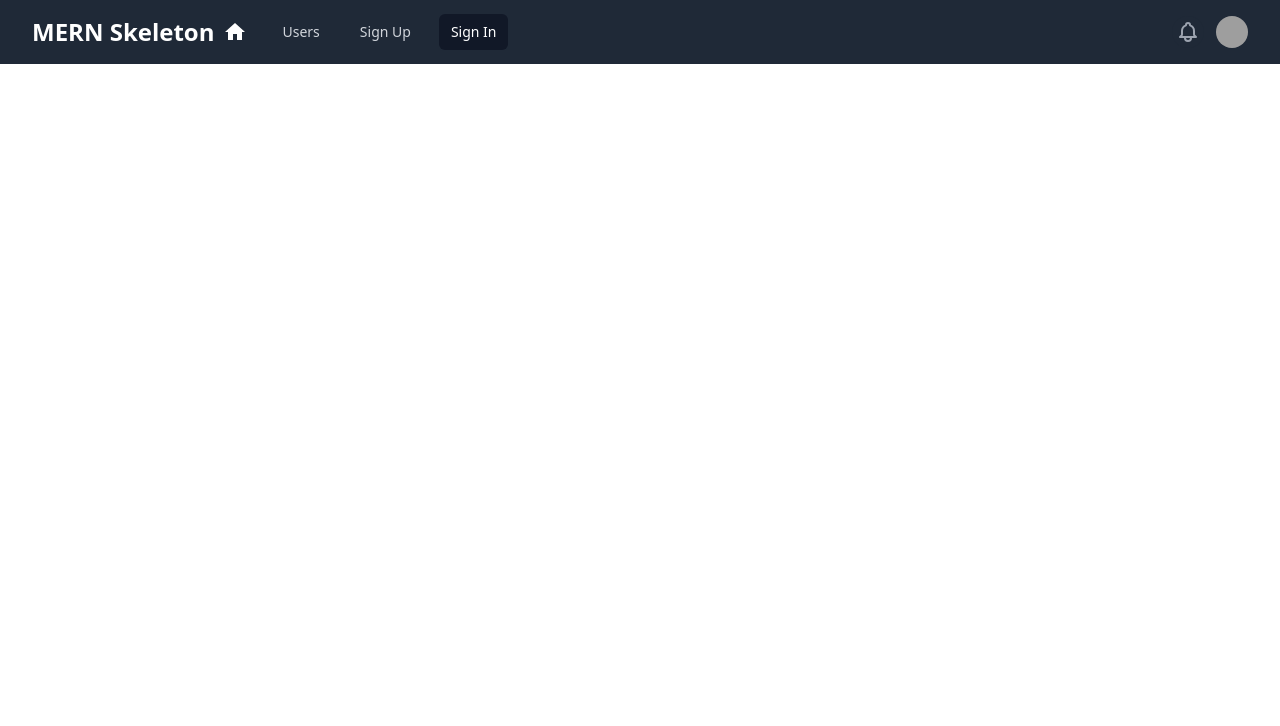
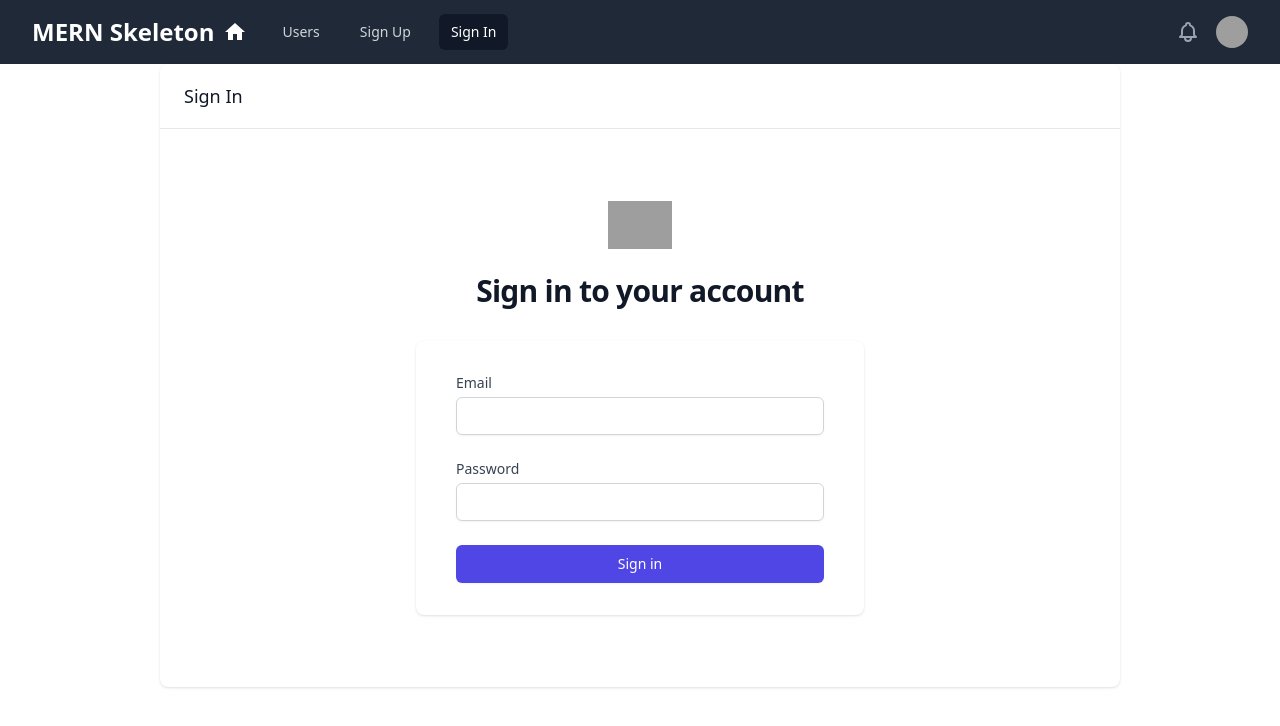
Before and after one commit to yvesdaxmaz/reactapp_starter_kit, a React (Create React App) app in the folder client/: page /signin in a window 1280 px wide. Shown: the top 726 px of the page. Built offline with nearby package versions, Linux system fonts and the light colour scheme; grey boxes are pictures that could not be loaded.

Commit message:
Add SignIn component

```diff
--- a/client/src/App.js
+++ b/client/src/App.js
@@ -1,18 +1,43 @@
+import { useEffect } from 'react';
 import Layout from './containers/Layout';
 import Header from './components/Header/Header';
-import { Routes, Route } from 'react-router-dom';
+import { Routes, Route, Outlet, Navigate } from 'react-router-dom';
 import Home from './pages/Home/Home';
 import Users from './pages/Users/Users';
 import SignUp from './pages/SignUp/SignUp';
+import SignIn from './pages/SignIn/SignIn';
+import { useStateValue } from './StateProvider';
+import { AUTHENTICATED_USER } from './actionTypes';
+
+function ProtectedRoute({ authenticated }) {
+  return !authenticated ? <Outlet /> : <Navigate to="/" />;
+}
 
 function App() {
+  const [{ authenticated }, dispatch] = useStateValue();
+
+  useEffect(() => {
+    let authenticatedUser = localStorage.getItem('user');
+    if (authenticatedUser) {
+      dispatch({
+        type: AUTHENTICATED_USER,
+        user: JSON.parse(authenticatedUser),
+      });
+    }
+  }, []);
   return (
     <Layout>
       <Header />
       <Routes>
-        <Route path="/" element={<Home />} />
+        <Route index path="/" element={<Home />} />
         <Route path="/users" element={<Users />} />
-        <Route path="/signup" element={<SignUp />} />
+        <Route
+          path="/"
+          element={<ProtectedRoute authenticated={authenticated} />}
+        >
+          <Route path="/signup" element={<SignUp />} />
+          <Route path="/signin" element={<SignIn />} />
+        </Route>
       </Routes>
     </Layout>
   );
--- a/client/src/actionTypes.js
+++ b/client/src/actionTypes.js
@@ -1,2 +1,2 @@
 export const FETCH_USERS_LIST = 'FETCH_USERS_LIST';
-export const AUTH_SIGNUP_USER = 'AUTH_SIGNUP_USER';
+export const AUTHENTICATED_USER = 'AUTHENTICATED_USER';
--- a/client/src/components/Header/Header.js
+++ b/client/src/components/Header/Header.js
@@ -2,7 +2,7 @@ import { MdHome } from 'react-icons/md';
 import { Link, useLocation } from 'react-router-dom';
 import { useStateValue } from '../../StateProvider';
 const Header = props => {
-  const [{ name }, dispatch] = useStateValue();
+  const [{ name, authenticated }, dispatch] = useStateValue();
   const { pathname } = useLocation();
 
   return (
@@ -78,6 +78,8 @@ const Header = props => {
                   >
                     Users
                   </Link>
+                  {!authenticated && (
+                    <>
                       <Link
                         to="/signup"
                         className={
@@ -98,6 +100,8 @@ const Header = props => {
                       >
                         Sign In
                       </Link>
+                    </>
+                  )}
                 </div>
               </div>
             </div>
--- /dev/null
+++ b/client/src/components/SignInForm/SignInForm.js
@@ -0,0 +1,100 @@
+import { useState } from 'react';
+import { useNavigate } from 'react-router-dom';
+import InputField from '../InputField/InputField';
+import { AUTHENTICATED_USER } from '../../actionTypes';
+import { useStateValue } from '../../StateProvider';
+
+const SignInForm = props => {
+  const [state, dispatch] = useStateValue();
+  const [isValid, setIsValid] = useState(false);
+  const [isSubmitted, setIsSubmitted] = useState(false);
+  const [authError, setAuthError] = useState('');
+  const [userData, setUserData] = useState({
+    email: '',
+    password: '',
+  });
+  const navigate = useNavigate();
+
+  const handleChange = e => {
+    setUserData({ ...userData, [e.target.name]: e.target.value });
+  };
+
+  const handleAuthenticateUser = e => {
+    e.preventDefault();
+
+    if (userData.email != '' && userData.password != '') {
+      setIsValid(true);
+    }
+
+    if (isValid && !isSubmitted) {
+      authenticateUser();
+    }
+  };
+
+  const authenticateUser = () => {
+    setIsSubmitted(true);
+    fetch('http://localhost:3000/auth/signin', {
+      method: 'post',
+      headers: {
+        Accept: 'application/json',
+        'Content-Type': 'application/json',
+      },
+      body: JSON.stringify(userData),
+    })
+      .then(res => res.json())
+      .then(data => {
+        if (data.code === 404) {
+          let { errors } = data;
+          setAuthError(data.message);
+        } else {
+          setAuthError('');
+
+          setUserData({
+            email: '',
+            password: '',
+          });
+
+          dispatch({
+            type: AUTHENTICATED_USER,
+            user: data,
+          });
+
+          localStorage.setItem('user', JSON.stringify(data));
+          navigate('/', { replace: true });
+
+          setIsSubmitted(false);
+        }
+      });
+  };
+
+  let { email, password } = userData;
+  return (
+    <form method="post" className="space-y-6">
+      <InputField
+        name="email"
+        type="email"
+        value={email}
+        handleChange={handleChange}
+      />
+
+      <InputField
+        name="password"
+        type="password"
+        value={password}
+        error={authError}
+        handleChange={handleChange}
+      />
+
+      <div>
+        <button
+          onClick={handleAuthenticateUser}
+          className="w-full flex justify-center py-2 px-4 border border-transparent rounded-md shadow-sm text-sm font-medium text-white bg-indigo-600 hover:bg-indigo-700 focus:outline-none focus:ring-2 focus:ring-offset-2 focus:ring-indigo-500"
+        >
+          Sign in
+        </button>
+      </div>
+    </form>
+  );
+};
+
+export default SignInForm;
--- a/client/src/components/SignUpForm/SignUpForm.js
+++ b/client/src/components/SignUpForm/SignUpForm.js
@@ -1,5 +1,5 @@
 import { useState } from 'react';
-import InputField from './InputField/InputField';
+import InputField from '../InputField/InputField';
 
 const SignUpForm = props => {
   const [isValid, setIsValid] = useState(false);
--- a/client/src/index.js
+++ b/client/src/index.js
@@ -11,6 +11,8 @@ const initialState = {
   name: 'MERN Skeleton',
   usersFetched: false,
   users: [],
+  authenticated: false,
+  user: null,
 };
 
 const root = ReactDOM.createRoot(document.getElementById('root'));
--- /dev/null
+++ b/client/src/pages/SignIn/SignIn.js
@@ -0,0 +1,37 @@
+import SignInForm from '../../components/SignInForm/SignInForm';
+
+const SignIn = props => {
+  return (
+    <div className="max-w-5xl mx-auto px-4 sm:px-6 lg:px-8">
+      <div className="bg-white overflow-hidden shadow rounded-lg divide-y divide-gray-200">
+        <div className="px-4 py-5 sm:px-6">
+          <h3 className="text-lg leading-6 font-medium text-gray-900">
+            Sign In
+          </h3>
+        </div>
+        <div className="px-4 py-5 sm:p-6">
+          <div className="min-h-full flex flex-col justify-center py-12 sm:px-6 lg:px-8">
+            <div className="sm:mx-auto sm:w-full sm:max-w-md">
+              <img
+                className="mx-auto h-12 w-auto"
+                src="https://tailwindui.com/img/logos/workflow-mark.svg?color=indigo&shade=600"
+                alt="Workflow"
+              />
+              <h2 className="mt-6 text-center text-3xl tracking-tight font-bold text-gray-900">
+                Sign in to your account
+              </h2>
+            </div>
+
+            <div className="mt-8 sm:mx-auto sm:w-full sm:max-w-md">
+              <div className="bg-white py-8 px-4 shadow sm:rounded-lg sm:px-10">
+                <SignInForm />
+              </div>
+            </div>
+          </div>
+        </div>
+      </div>
+    </div>
+  );
+};
+
+export default SignIn;
--- a/client/src/reducer.js
+++ b/client/src/reducer.js
@@ -1,4 +1,4 @@
-import { FETCH_USERS_LIST } from './actionTypes';
+import { FETCH_USERS_LIST, AUTHENTICATED_USER } from './actionTypes';
 const reducer = (state, action) => {
   switch (action.type) {
     case FETCH_USERS_LIST:
@@ -8,6 +8,9 @@ const reducer = (state, action) => {
         users,
         usersFetched: true,
       };
+    case AUTHENTICATED_USER:
+      let { user } = action;
+      return { ...state, authenticated: true, user };
     default:
       return state;
   }
```
Also changed, not shown: client/src/components/InputField/InputField.js (renamed from client/src/components/SignUpForm/InputField/InputField.js). Lines whose indentation alone changed are shown as unchanged.
